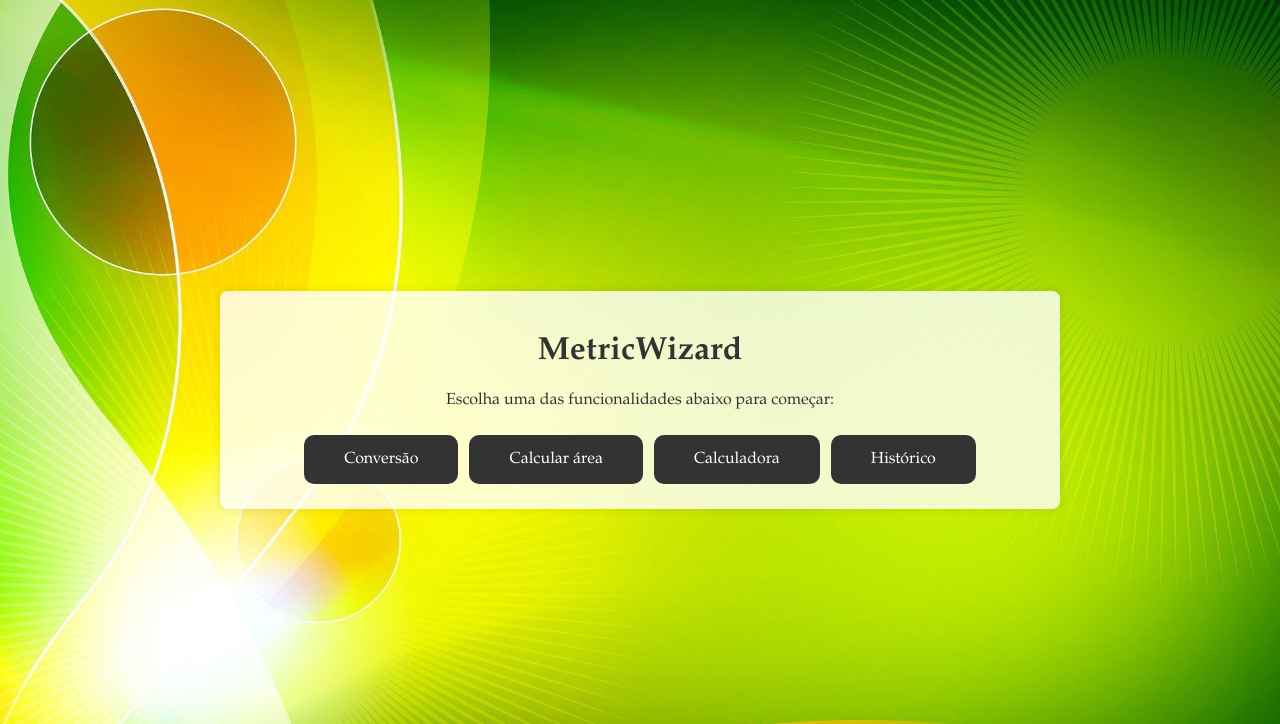
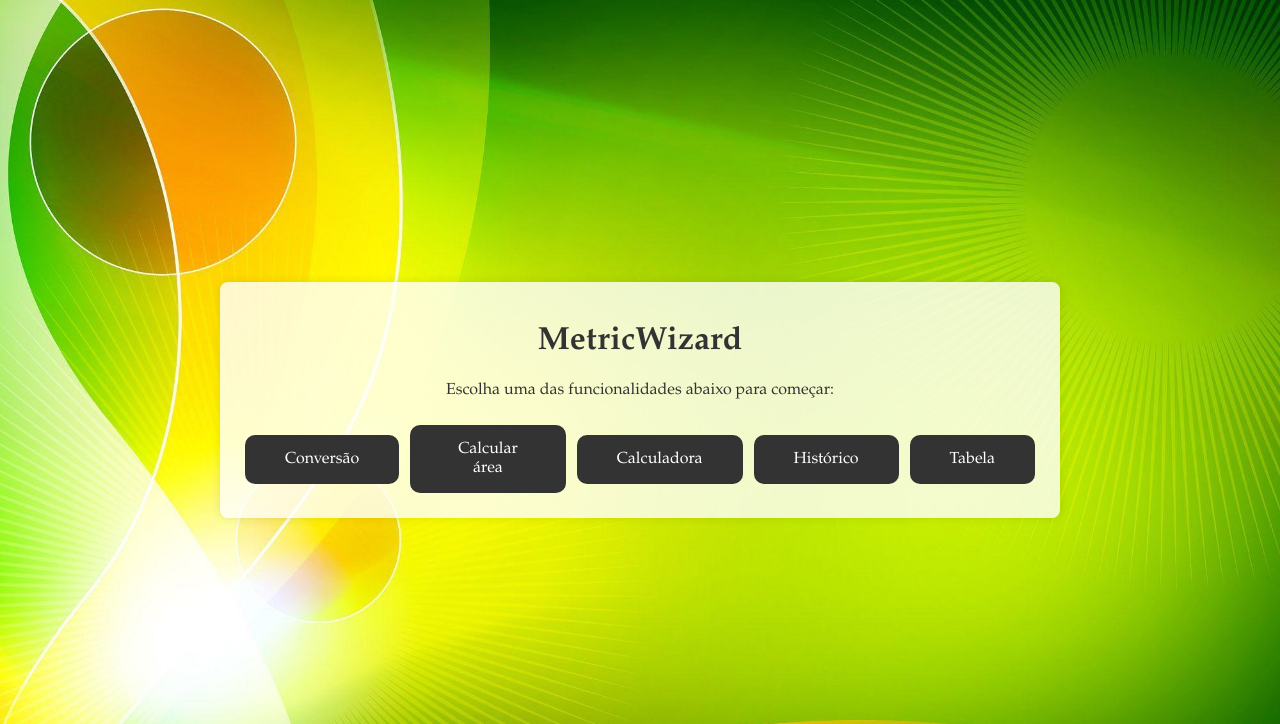
Before and after one commit to Swampertian/Conversor-de-Medidas, a PHP site: page / in a window 1280 px wide. Shown: the top 724 px of the page. Run offline with PHP 8.4, Linux system fonts and the light colour scheme.

Commit message:
atualizando readme

```diff
--- a/public/index.php
+++ b/public/index.php
@@ -25,6 +25,7 @@
             <a href="calculadoraApp.php" class="btn">Calcular área</a>
             <a href="CalculadoraNum.php" class="btn">Calculadora</a>
             <a href="historicoApp.php" class= "btn">Histórico</a>
+            <a href="tabela.php" class = "btn">Tabela</a>
         </div>
     </div>
 
```
Also changed, not shown: README.md.
